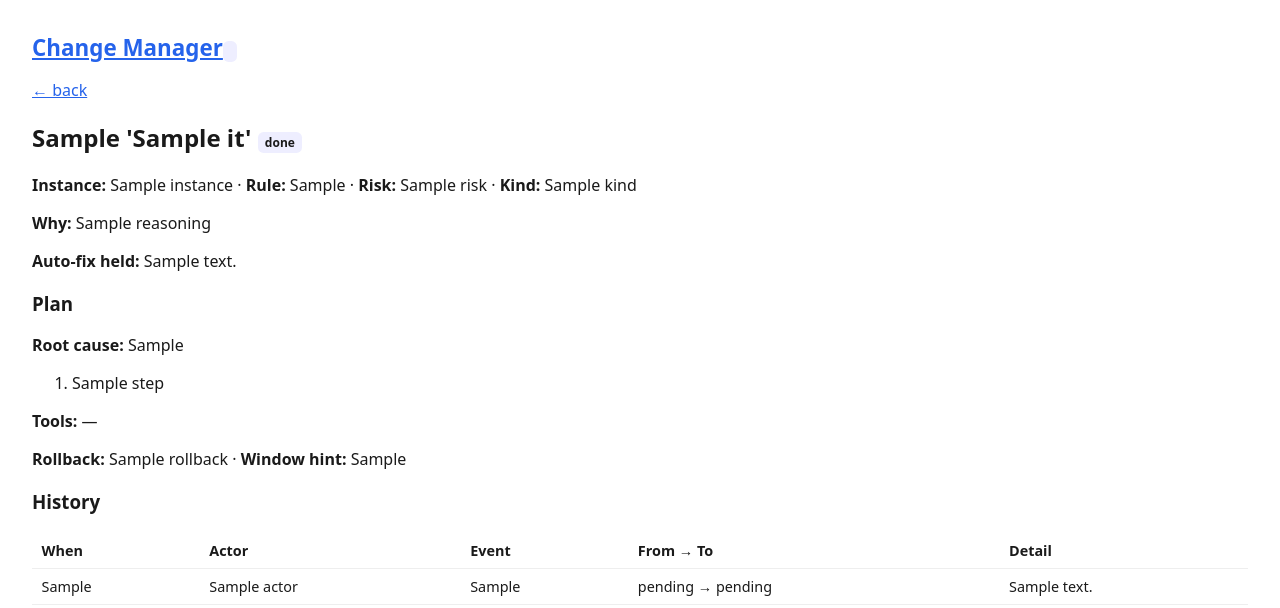
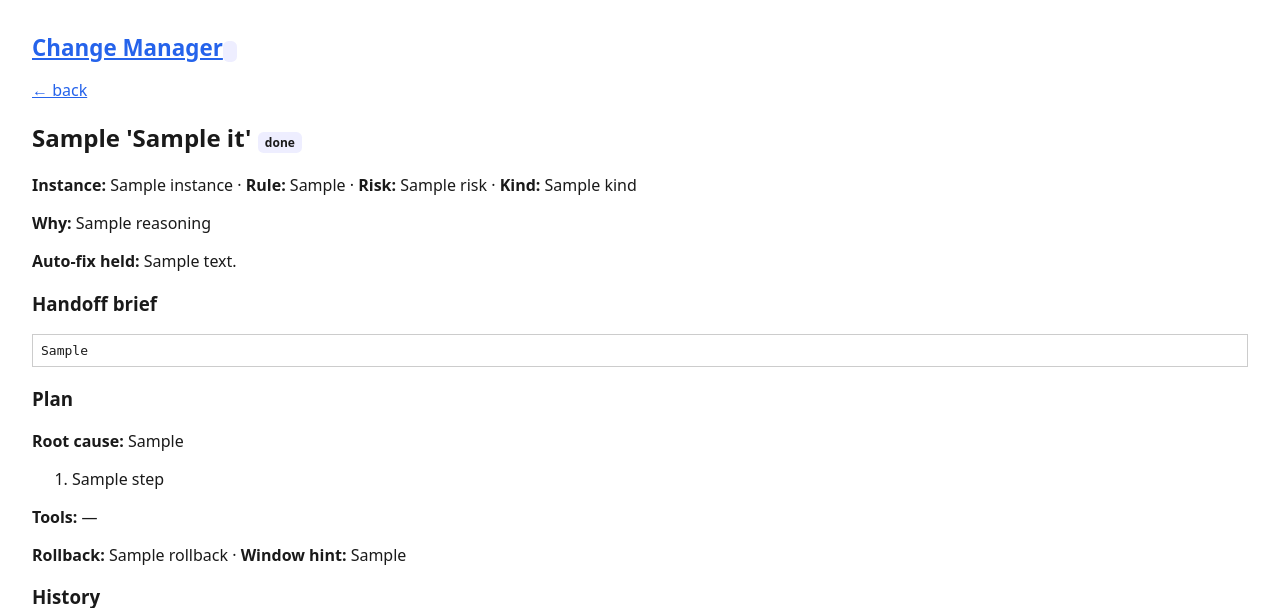
Before and after one commit to AlobarQuest/change-manager, a FastAPI app: template app/templates/item_detail.html in a window 1280 px wide. Shown: the top 608 px of the page. Run offline with FastAPI, Linux system fonts and the light colour scheme; the template is opened without the code that fills it: most values are stand-ins (such as "Sample title", 1, 10 or a date in 2020); some libraries are stand-ins or nearby versions.

Commit message:
feat(gui): handed_off tab, Hand-off button, brief render

```diff
--- a/app/templates/_row.html
+++ b/app/templates/_row.html
@@ -17,5 +17,8 @@
     {% elif it.status == "wontfix" %}
       <button hx-post="/items/{{ it.id }}/reactivate" hx-target="#item-{{ it.id }}" hx-swap="outerHTML">Reactivate</button>
     {% endif %}
+    {% if it.status in ["pending", "blocked"] and it.handoff_brief %}
+      <button hx-post="/items/{{ it.id }}/handoff" hx-target="#item-{{ it.id }}" hx-swap="outerHTML">Hand off</button>
+    {% endif %}
   </td>
 </tr>
--- a/app/templates/dashboard.html
+++ b/app/templates/dashboard.html
@@ -1,7 +1,7 @@
 {% extends "base.html" %}
 {% block content %}
 <p class="tabs">
-  {% for t in ["pending","approved","blocked","done","wontfix","resolved","all"] %}
+  {% for t in ["pending","approved","blocked","handed_off","done","wontfix","resolved","all"] %}
     <a href="/?status={{ t }}&source={{ current_source }}" class="{{ 'active' if t == current_status else '' }}">{{ t }}</a>
   {% endfor %}
 </p>
--- a/app/templates/item_detail.html
+++ b/app/templates/item_detail.html
@@ -6,6 +6,15 @@
    &middot; <strong>Risk:</strong> {{ it.risk }} &middot; <strong>Kind:</strong> {{ it.kind }}</p>
 <p><strong>Why:</strong> {{ it.reasoning }}</p>
 {% if it.note %}<p><strong>Auto-fix held:</strong> {{ it.note }}</p>{% endif %}
+{% if it.handoff_brief %}
+<h3>Handoff brief</h3>
+{% if it.status in ["pending", "blocked"] %}
+<form hx-post="/items/{{ it.id }}/handoff" hx-target="body">
+  <button type="submit">Hand off</button>
+</form>
+{% endif %}
+<pre style="white-space:pre-wrap;border:1px solid #ccc;padding:8px">{{ it.handoff_brief }}</pre>
+{% endif %}
 
 <h3>Plan</h3>
 <p><strong>Root cause:</strong> {{ it.plan.get("root_cause", "—") }}</p>
```
Also changed, not shown: tests/test_web_gui_handoff.py (added, +48 -0 lines).
